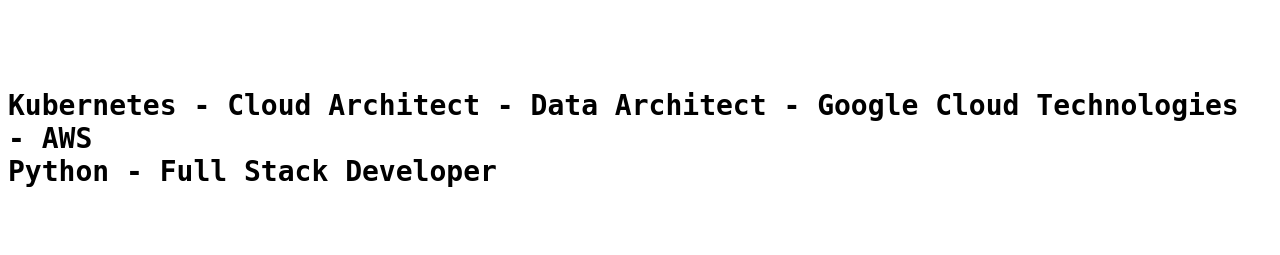
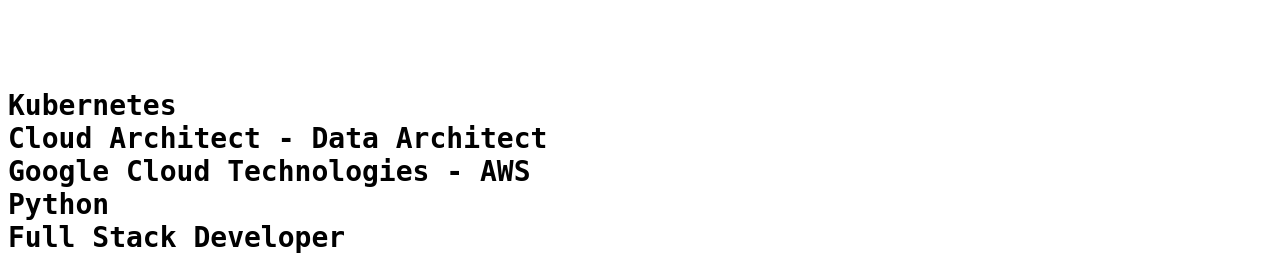
Before and after one commit to ingestionflow/ingestionflow.github.io, a website with bundled scripts: page index.html in a window 1280 px wide. Shown: the part 712-967 px from the top of the page. Built offline with nearby package versions, Linux system fonts and the light colour scheme.

Commit message:
Update index.html

```diff
--- a/index.html
+++ b/index.html
@@ -73,7 +73,7 @@
         <img class="img-fluid mb-5 d-block mx-auto profile-pic" src="img/profile_pic.jpeg" alt="">
         <h1 class="text-uppercase mb-0">Deepak Verma</h1>
         <hr class="star-light">
-        <h2 class="font-weight-light mb-0">Kubernetes - Cloud Architect - Data Architect - Google Cloud Technologies - AWS <br> Python - Full Stack Developer</h2>
+        <h2 class="font-weight-light mb-0">Kubernetes <br> Cloud Architect - Data Architect <br> Google Cloud Technologies - AWS <br> Python <br> Full Stack Developer</h2>
       </div>
     </header>
 
```
